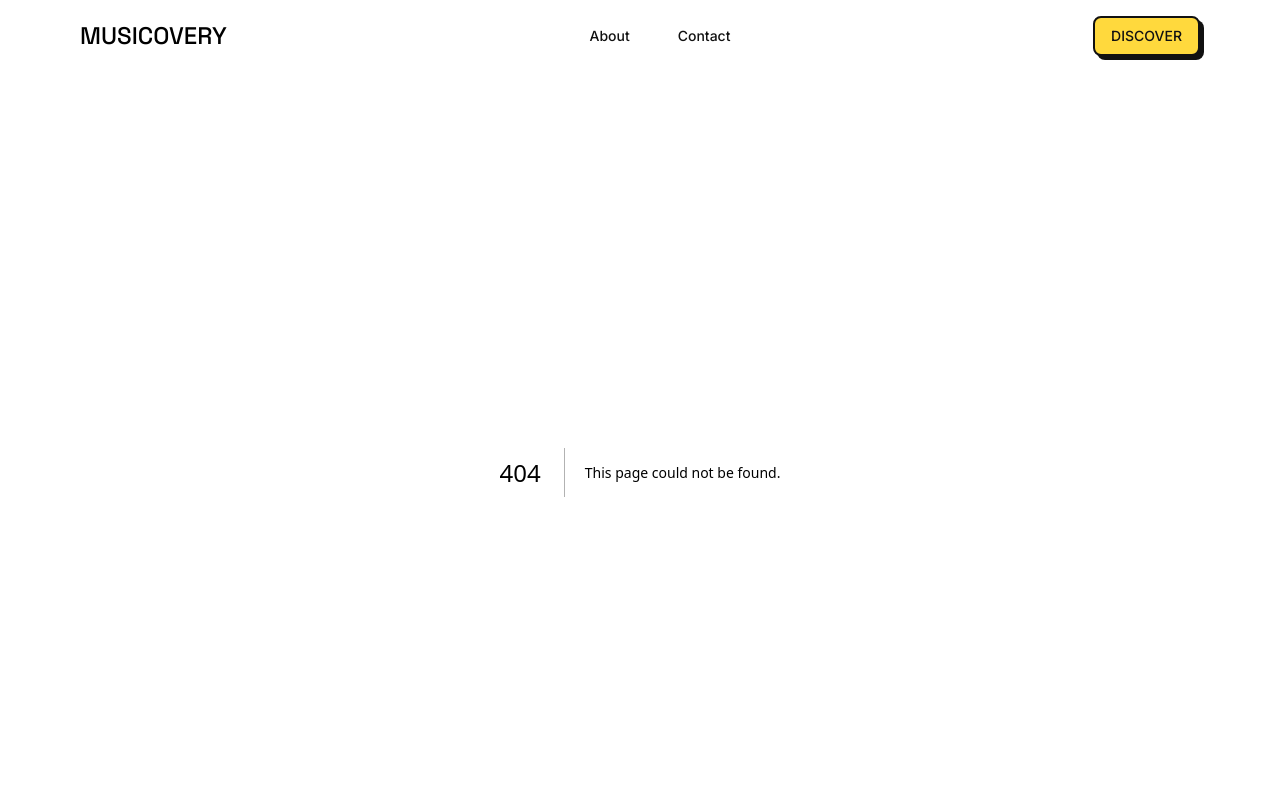
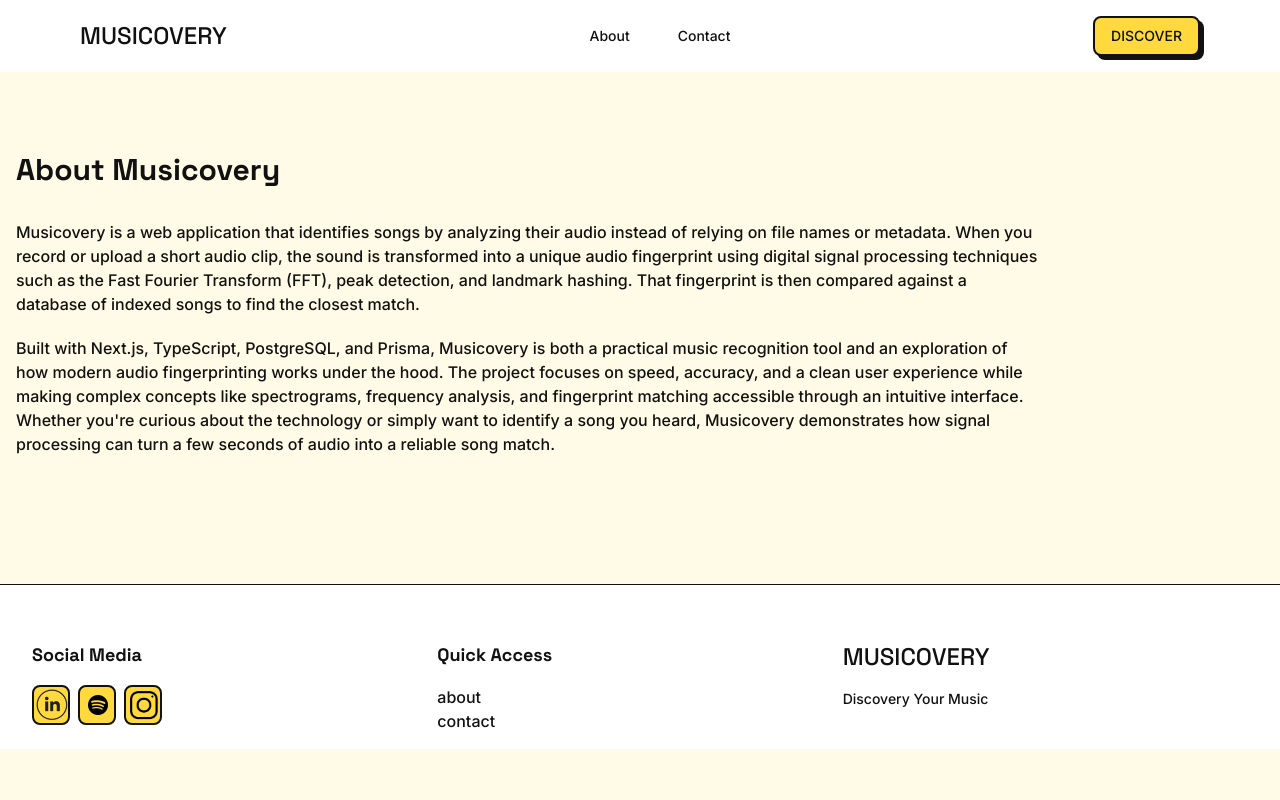
Before and after one commit to alirezagh99/music-discovery, a Next.js app: page /about in a window 1280 px wide. Before the commit this address had no page. Shown: the top 800 px of the page. Built offline with nearby package versions, Linux system fonts and the light colour scheme.

Commit message:
added about page

```diff
--- /dev/null
+++ b/src/app/about/page.tsx
@@ -0,0 +1,31 @@
+const AboutPage = () => {
+  return (
+    <div className="flex flex-col gap-8 px-4 container 2xl:max-w-360 mx-auto mt-20">
+      <h1 className="text-2xl lg:text-3xl font-display">About Musicovery</h1>
+      <div className="flex flex-col gap-5">
+        <p className="max-w-5xl">
+          Musicovery is a web application that identifies songs by analyzing
+          their audio instead of relying on file names or metadata. When you
+          record or upload a short audio clip, the sound is transformed into a
+          unique audio fingerprint using digital signal processing techniques
+          such as the Fast Fourier Transform (FFT), peak detection, and landmark
+          hashing. That fingerprint is then compared against a database of
+          indexed songs to find the closest match.
+        </p>
+        <p className="max-w-5xl">
+          Built with Next.js, TypeScript, PostgreSQL, and Prisma, Musicovery is
+          both a practical music recognition tool and an exploration of how
+          modern audio fingerprinting works under the hood. The project focuses
+          on speed, accuracy, and a clean user experience while making complex
+          concepts like spectrograms, frequency analysis, and fingerprint
+          matching accessible through an intuitive interface. Whether you're
+          curious about the technology or simply want to identify a song you
+          heard, Musicovery demonstrates how signal processing can turn a few
+          seconds of audio into a reliable song match.
+        </p>
+      </div>
+    </div>
+  );
+};
+
+export default AboutPage;
--- a/src/components/Layout/Components/Footer.tsx
+++ b/src/components/Layout/Components/Footer.tsx
@@ -47,8 +47,8 @@ export const Footer = () => {
           <div className="flex flex-col">
             {navigationItems.map((item, index) => {
               return (
-                <div>
-                  <Link className="inline" href={item.src} key={index}>
+                <div key={index}>
+                  <Link className="inline" href={item.src}>
                     {item.name}
                   </Link>
                 </div>
```
